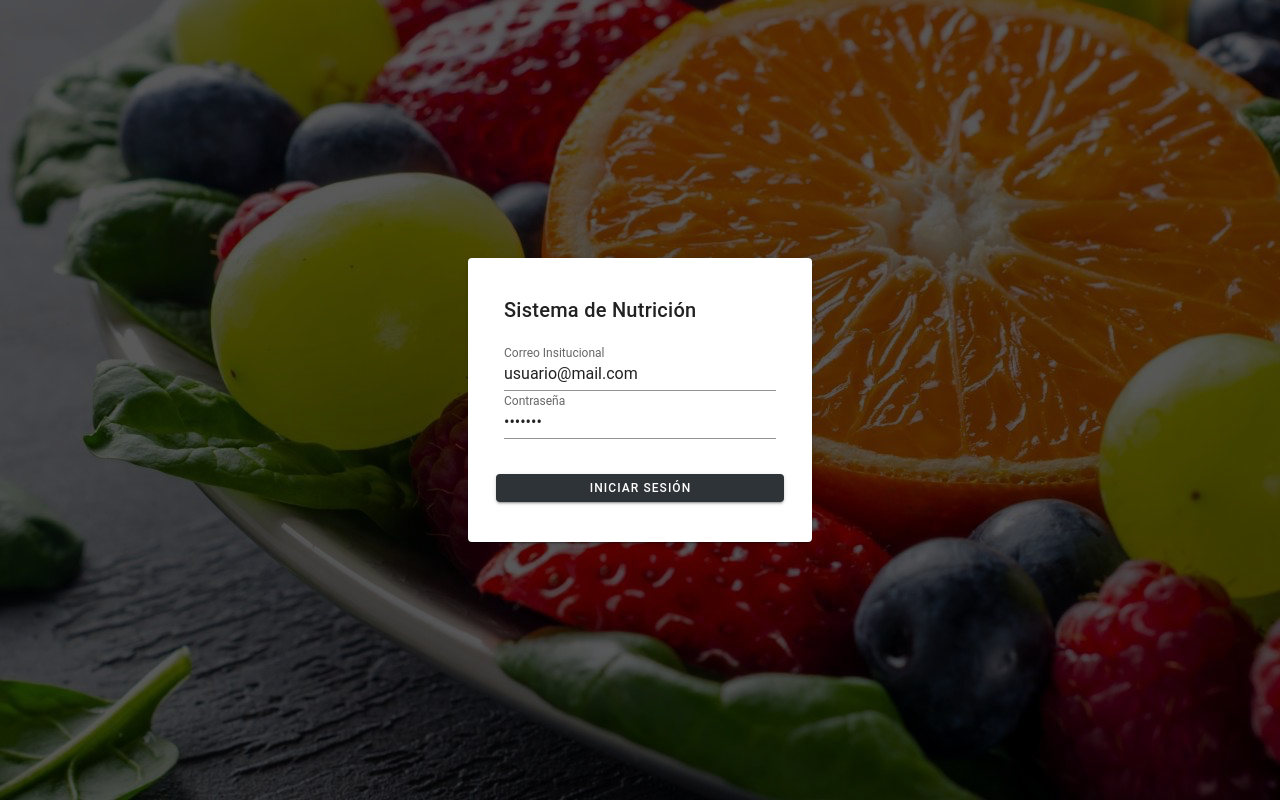
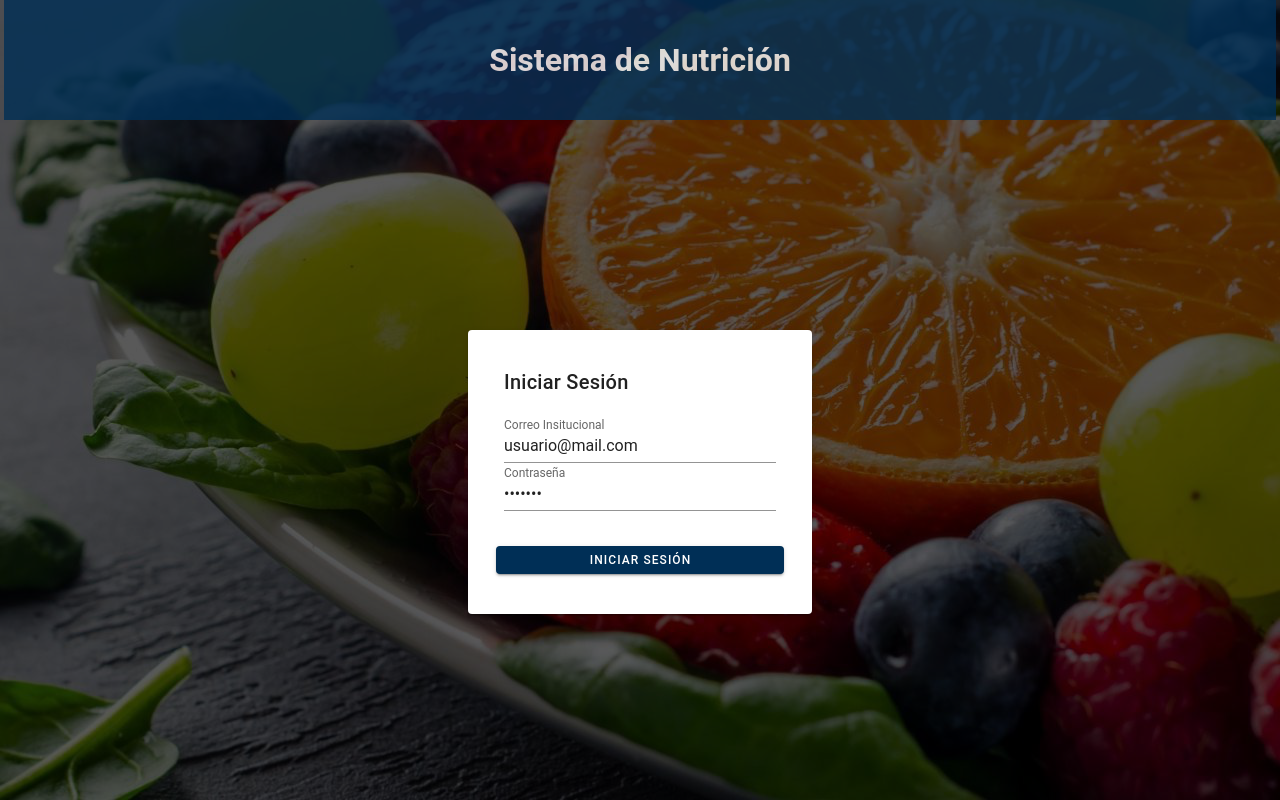
Before and after one commit to AlanAlvarez5/ssp-nutricion, a Vue app in the folder client/: page /login in a window 1280 px wide. Built offline with nearby package versions, Linux system fonts and the light colour scheme; a small style sheet from the web is missing.

Commit message:
Header en login

```diff
--- a/client/src/components/Header.vue
+++ b/client/src/components/Header.vue
@@ -64,9 +64,8 @@
                return {
                     drawer: 'true',
                     items: [
-                         { title: 'Home', icon: 'fas fa-home', to: {name: 'Home'}},
+                         { title: 'Consultas', icon: 'fas fa-calendar-day', to: {name: 'Consultas'}},
                          { title: 'Pacientes', icon: 'fas fa-hospital-user', to: {name: 'Pacientes'}},
-                         { title: 'Consultas', icon: 'fas fa-calendar-day', to: {name: 'Consultas'}},
                     ],
                }
           },
--- a/client/src/plugins/vuetify.js
+++ b/client/src/plugins/vuetify.js
@@ -12,7 +12,8 @@ export default new Vuetify({
       },
     themes: {
       light: {
-        primary: '#2e3338',
+        // primary: '#2e3338',
+        primary: '#002F56',
         secondary: '#424242',
         accent: '#82B1FF',
         error: '#FF5252',
--- a/client/src/store/index.js
+++ b/client/src/store/index.js
@@ -30,7 +30,7 @@ export default new Vuex.Store({
 				state.usuario = ''
 			} else {
 				state.usuario = decode(payload)
-				router.push({ name: 'Home' })
+				router.push({ name: 'Consultas' })
 			}
 		}
 	},
--- a/client/src/views/Login.vue
+++ b/client/src/views/Login.vue
@@ -4,6 +4,19 @@
           height="100%"
           src="../assets/nutricion.png"
      >
+          <v-row class="my-0" align="center" justify="space-arround" :style="{backgroundColor: '#002F56', maxHeight: '15%', minHeight: '50px',  opacity: '0.80'}">
+
+               <v-col cols="3" align="center" justify="center">
+                    <div >
+                         <v-img src="../assets/escudoug.png" width="200px"></v-img>
+                    </div>
+               </v-col>
+               <v-col justify="center" align="center">
+                    <h1>Sistema de Nutrición</h1>
+               </v-col>
+               <v-col cols="3">
+               </v-col>
+          </v-row>
           <v-row align="center" justify="center">
                <v-col align="center" justify="center">
                     <v-card
@@ -11,7 +24,7 @@
                     max-width="344"
                     >
                          <v-card-title>
-                              Sistema de Nutrición
+                              Iniciar Sesión
                          </v-card-title>
 
                          <v-card-text>
```
Also changed, not shown: client/src/assets/escudoug.png (added), client/src/assets/nutricion.png.
